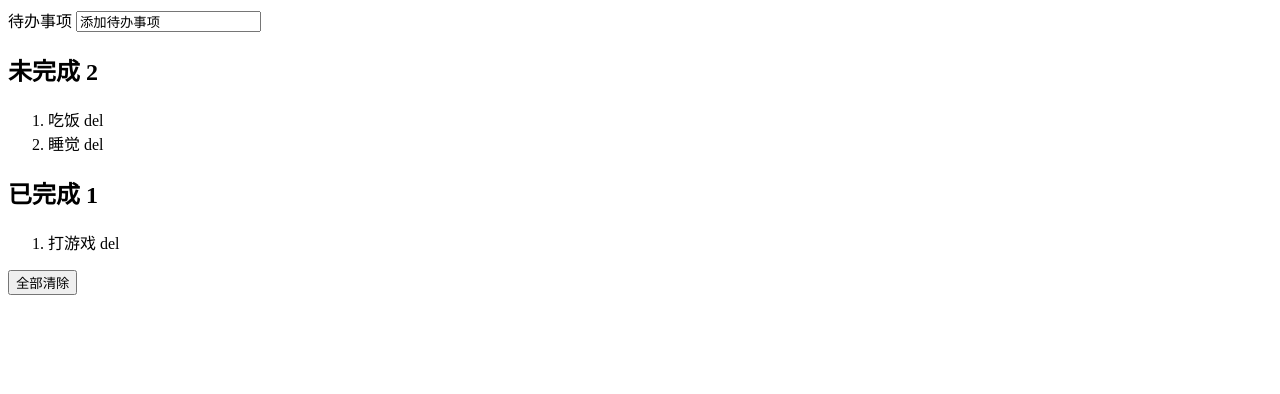
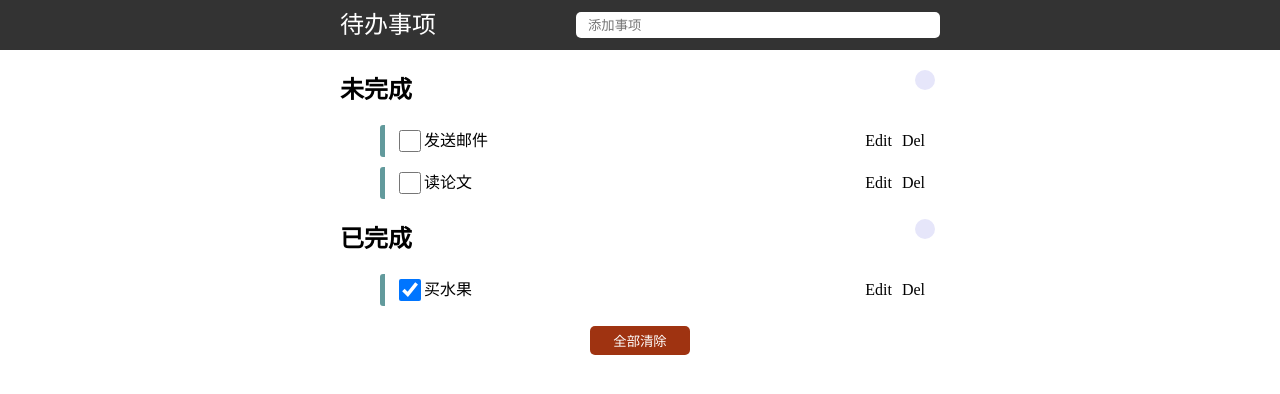
Before and after one commit to gonglixue/ToDoList, a plain HTML site: page Vue/index.html in a window 1280 px wide. Drawn offline with nearby package versions, Linux system fonts and the light colour scheme.

Commit message:
Vue-todo basic

```diff
--- /dev/null
+++ b/Vue/index.css
@@ -0,0 +1,125 @@
+body{
+    margin: 0;
+    padding: 0;
+}
+
+header{
+    height: 50px;
+    background: #333;
+}
+
+section{
+    width: 600px;
+    margin: 0 auto;
+}
+
+label{
+    line-height: 50px;
+    font-size: 24px;
+    color: white;
+    float: left;
+}
+
+#input_item{
+    float: right;
+    margin-top: 12px;
+    width: 60%;
+    text-indent: 10px;
+    border-radius: 5px;
+    border: none;
+    height: 24px;
+}
+
+.content{
+    width: 600px;
+    margin: 0 auto;
+    padding: 0 10px;
+}
+
+h2{
+    position:relative;
+}
+
+h2 span{
+    position:absolute;
+    right: 5px;
+    background: #e6e6fa;
+    line-height: 22px;
+    height: 20px;
+    width: 20px;
+    border-radius: 20px;
+    font-size: 14px;
+    text-align: center;
+}
+
+ol{
+    list-style: none;
+}
+
+li{
+    height: 32px;
+    line-height: 32px;
+    background: #fff;
+    position: relative;
+    padding: 0 10px;
+    border-radius: 3px;
+    border-left: 5px solid #629a9c;
+    margin: 0 0 10px 0;
+}
+
+li input{
+    width: 22px;
+    height: 22px;
+    cursor: pointer;
+    margin-top: 5px;
+}
+
+li p{
+    display: inline-block;
+    margin: 0px;
+    padding: 0px;
+    position: absolute;
+    top: 0px;
+}
+
+li section{
+    width: auto;
+    margin:auto;
+    display: inline;
+}
+
+/*li span{*/
+/*position: absolute;*/
+/*right: 2px;*/
+/*width: 14px;*/
+/*height: 14px;*/
+/*border-radius: 14px;*/
+/*background: #CCC;*/
+/*color: #fff;*/
+/*font-weight: bold;*/
+/*cursor: pointer;*/
+/*line-height: 14px;*/
+/*text-align: center;*/
+/*border: 6px double #FFF;*/
+/*}*/
+
+li span{
+    float:right;
+    padding: 0 5px;
+}
+
+.editing-box{
+    width: 100%;
+}
+
+#clear-btn{
+    width: 100px;
+    padding: 5px;
+    margin: 20px auto;
+    display: block;
+    background: #9f3311;
+    color: white;
+    border: none;
+    border-radius: 5px;
+    cursor: pointer;
+}
--- a/Vue/index.html
+++ b/Vue/index.html
@@ -1,41 +1,58 @@
 <!DOCTYPE html>
-<html lang="en">
+<html lang="chs">
 <head>
     <meta charset="UTF-8">
-    <title>To Do List</title>
+    <title>待办事项</title>
     <script src="https://cdn.jsdelivr.net/npm/vue/dist/vue.js"></script>
+    <link rel="stylesheet" href="index.css">
 </head>
 <body>
-<div id="main-app">
 
+<div id="todo-app">
     <header>
         <section>
             <div class="header-form-container">
-                <label for="input-item">待办事项</label>
-                <input type="text" id="input-item"
-                       name="inputItem" v-model="inputItem"
-                       v-on:keyup.enter="addTodoItem"
-                       required>
+                <label for="input_item">待办事项</label>
+                <input type="text" id="input_item" name="input_item"
+                       v-model.trim="newTodoText"
+                       @keyup.13="addNewItem"
+                       placeholder="添加事项" required>
             </div>
         </section>
     </header>
+
     <div class="content">
-        <h2>未完成 <span id="todo-count">{{todoList.length}}</span></h2>
-        <ol id="todo-list">
-            <my-item
-                    v-for="item in todoList"
-                    v-bind:item="item"
-                    v-bind:key="item.id">
-            </my-item>
+        <h2>未完成 <span id="todocount"></span></h2>
+        <ol id="todolist">
+            <li v-for="(item, index) in todos"
+                v-if="!item.finish"
+                v-bind:key="item.id"
+                v-bind:title="item.title"
+
+            >
+                <section @click="checkItem(index)">
+                    <input type="checkbox" v-bind:checked="item.finish">
+                    <p class="item-content">{{item.title}}</p>
+                </section>
+                <span>Del</span>
+                <span>Edit</span>
+            </li>
         </ol>
 
-        <h2>已完成 <span id="done-count">{{doneList.length}}</span></h2>
-        <ol id="done-list">
-            <my-item
-                v-for="item in doneList"
-                v-bind:item="item"
-                v-bind:key="item.id">
-            </my-item>
+        <h2>已完成 <span id="donecount"></span></h2>
+        <ol id="donelist">
+            <li v-for="(item, index) in todos"
+                v-if="item.finish"
+                v-bind:key="item.id"
+                v-bind:title="item.title"
+            >
+                <section @click="checkItem(index)">
+                    <input type="checkbox" v-bind:checked="item.finish">
+                    <p class="item-content">{{item.title}}</p>
+                </section>
+                <span>Del</span>
+                <span>Edit</span>
+            </li>
         </ol>
     </div>
 
@@ -44,46 +61,36 @@
         <button id="clear-btn">全部清除</button>
     </div>
 </div>
+
 <script>
-    Vue.component('my-item',{
-        props: ['item'],
-        template: '<li> {{item.content}} <span v-bind:delId="item.id" v-on:click="delItem(item.id)"> del</span></li>'
-    })
-
-    var app = new Vue({
-        el: '#main-app',
-        data:{
-            todoList:[
-                {id: 0, content:'吃饭'},
-                {id: 1, content:'睡觉'}
+    vue = new Vue({
+        el: '#todo-app',
+        data: {
+            newTodoText: '',
+            todos: [
+                { id:0, finish:false, title:'发送邮件', comment:'21721093@zju.edu.cn'},
+                { id:1, finish:false, title:'读论文', comment:'S-E networks'},
+                { id:2, finish:true, title:'买水果', comment:''},
             ],
-            doneList:[
-                {id: 0, content:'打游戏'}
-            ],
-            inputItem: '添加待办事项'
+            nextTodoId: 4
         },
-        methods:{
-            addTodoItem: function(){
-                this.inputItem = this.inputItem.trim();
-                if(this.inputItem.length == 0)
-                    return;
-                console.log("add item: " + this.inputItem)
-                this.todoList.push(
-                    {
-                        id: Math.round(Math.random() * 10000),
-                        content: this.inputItem
-                    }
-                )
+        methods: {
+            addNewItem: function(){
+                this.todos.push({
+                    id: this.nextTodoId++,
+                    finish: false,
+                    title: this.newTodoText
+                })
+                // console.log("add new item")
             },
-            delItem: function(delId)
-            {
-                console.log("delete " + delId);
+            checkItem: function(item_index){
+                console.log("check", item_index)
+                this.todos[item_index].finish = !this.todos[item_index].finish
             }
         }
 
     })
+</script>
 
-
-</script>
 </body>
 </html>
```
Also changed, not shown: Vue/official_simple_example.html (added, +82 -0 lines).
